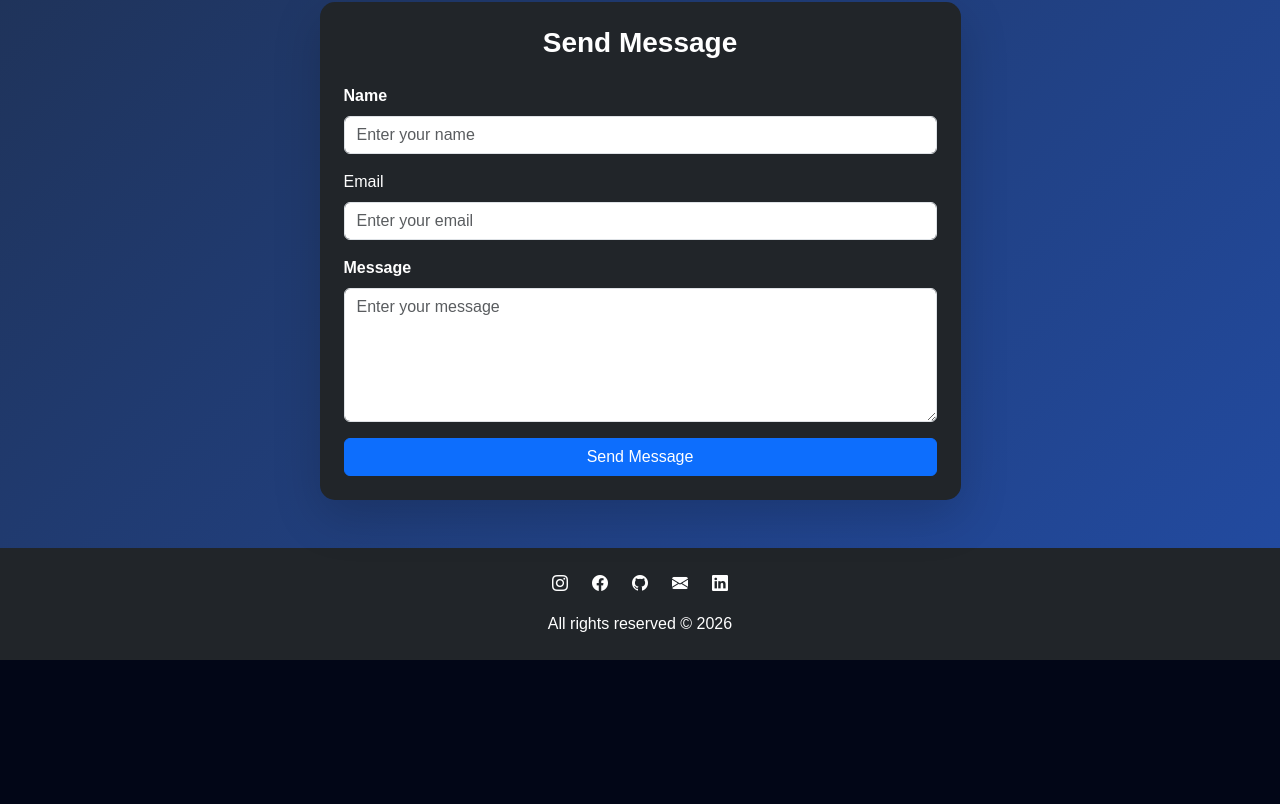
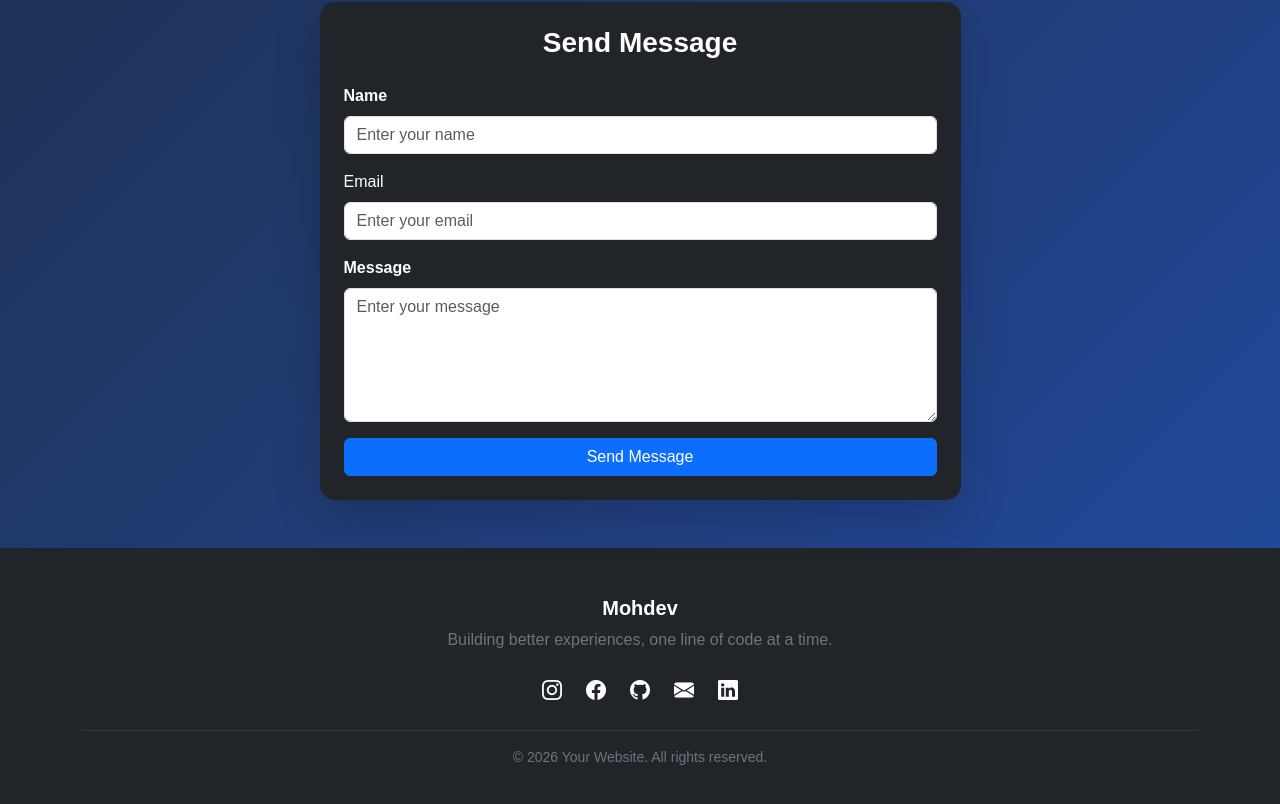
Before and after one commit to hamada-cool/Mohamed, a React (Vite) app: page / in a window 1280 px wide. Shown: the part 2753-3557 px from the top of the page. Before the commit the page ends 3413 px from the top, so only its background shows below. Built offline with nearby package versions, Linux system fonts and the light colour scheme.

Commit message:
Update footer

```diff
--- a/src/App.jsx
+++ b/src/App.jsx
@@ -476,23 +476,19 @@ function App() {
 
 
   return (
-    <>
-      <Navbar />
+      <>
+    <Navbar />
 
+    <main>
       <Hero />
-
       <Services />
-
       <Projects />
-
       <Skills />
-
       <About />
-
       <Contact />
-
-      <Footer />
-    </>
+    </main>
+    <Footer />
+  </>
   )
 }
 
--- a/src/components/Footer.jsx
+++ b/src/components/Footer.jsx
@@ -1,49 +1,77 @@
 export default function Footer() {
   return (
-    <footer className="mt-auto bg-dark text-white text-center py-4">
+    <footer className="mt-auto bg-dark text-white py-5">
+      <div className="container text-center">
 
-      <div className="container">
+        {/* Brand */}
+        <h5 className="fw-bold mb-2">Mohdev</h5>
 
-        <ul className="list-unstyled d-flex justify-content-center gap-4 mb-3">
+        <p className="text-secondary mb-4">
+          Building better experiences, one line of code at a time.
+        </p>
 
+        {/* Social Links */}
+        <ul className="list-unstyled d-flex justify-content-center gap-4 mb-4">
           <li>
-            <a href="#" className="text-white">
+            <a
+              href="#"
+              className="text-white fs-5"
+              aria-label="Instagram"
+            >
               <i className="bi bi-instagram"></i>
             </a>
           </li>
 
           <li>
-            <a href="#" className="text-white">
+            <a
+              href="#"
+              className="text-white fs-5"
+              aria-label="Facebook"
+            >
               <i className="bi bi-facebook"></i>
             </a>
           </li>
 
           <li>
-            <a href="#" className="text-white">
+            <a
+              href="https://github.com/hamada-cool"
+              className="text-white fs-5"
+              aria-label="GitHub"
+            >
               <i className="bi bi-github"></i>
             </a>
           </li>
 
           <li>
-            <a href="#" className="text-white">
+            <a
+              href="mailto:example@gmail.com"
+              className="text-white fs-5"
+              aria-label="Email"
+            >
               <i className="bi bi-envelope-fill"></i>
             </a>
           </li>
 
           <li>
-            <a href="#" className="text-white">
+            <a
+              href="https://www.linkedin.com/in/mohamed-ali-ismail-h195/"
+              className="text-white fs-5"
+              aria-label="LinkedIn"
+            >
               <i className="bi bi-linkedin"></i>
             </a>
           </li>
-
         </ul>
 
-        <p className="mb-0">
-          All rights reserved &copy; 2026
+        {/* Divider */}
+        <hr className="border-secondary" />
+
+        {/* Copyright */}
+        <p className="text-secondary small mb-0 mt-3">
+          &copy; 2026 Your Website. All rights reserved.
         </p>
 
       </div>
-
     </footer>
   );
 }
```
Also changed, not shown: src/App.css (line endings or trailing spaces).
